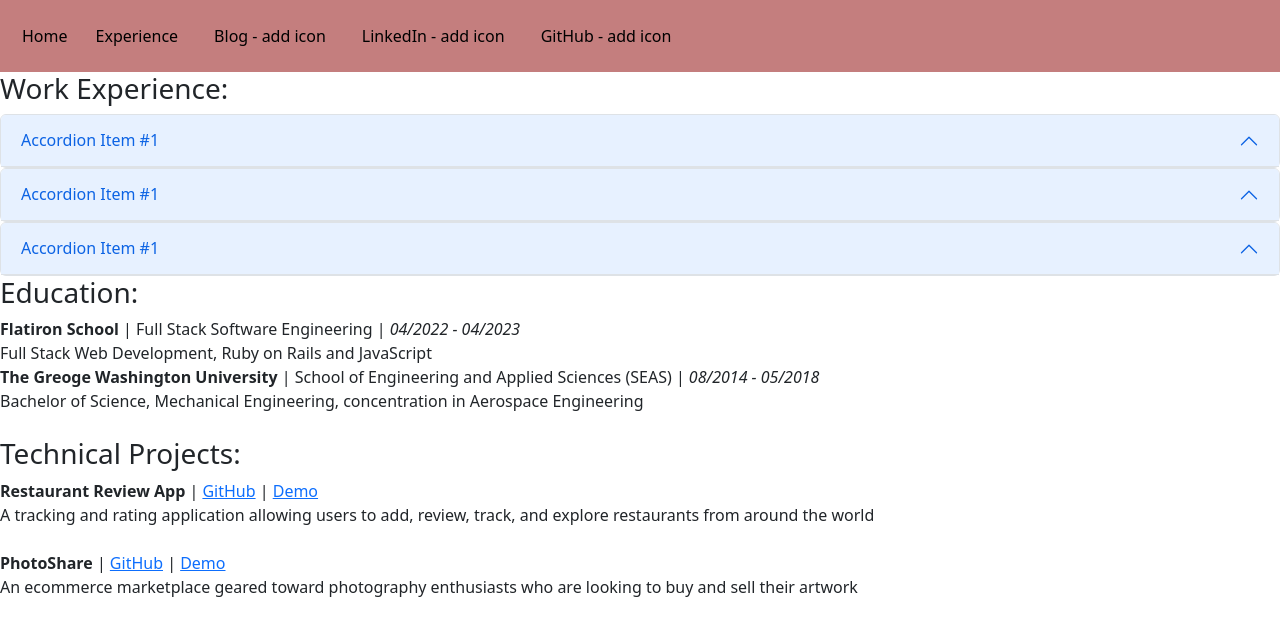
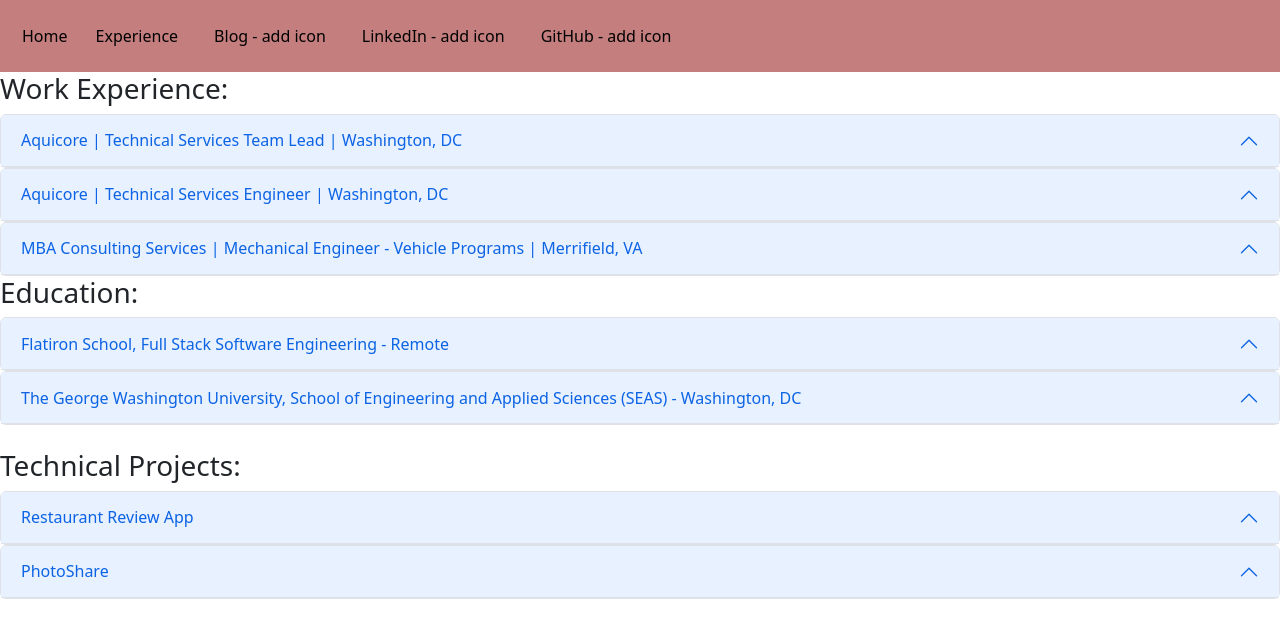
Before and after one commit to jasonbracco/Jason-Website, a React (Vite) app: page /experience in a window 1280 px wide. Shown: the top 638 px of the page. Built offline with nearby package versions, Linux system fonts and the light colour scheme.

Commit message:
all accordions are setup for projects/education/experience

```diff
--- a/src/components/EducationCard.tsx
+++ b/src/components/EducationCard.tsx
@@ -6,11 +6,26 @@
 
 function EducationCard({education}: ExperienceCardProps){
 
+    const accordionId = `accordion-${education.index}`;
+    const collapseId = `collapse-${education.index}`;
+
     return(
-        <div>
-            <strong>{education.name}</strong> | {education.program} | <em>{education.period}</em>
-            <br></br>
-            {education.degree}
+        <div className="accordion" id={accordionId}>
+            <div className="accordion-item">
+                <h2 className="accordion-header">
+                <button className="accordion-button" type="button" data-bs-toggle="collapse" data-bs-target={`#${collapseId}`} aria-expanded="false" aria-controls={collapseId}>
+                    {education.name}, {education.program} - {education.location}
+                </button>
+                </h2>
+                <div id={collapseId} className="accordion-collapse collapse" aria-labelledby={`heading-${education.index}`} data-bs-parent={`#${accordionId}`}>
+                    <div className="accordion-body">
+                        <em>{education.period}</em>
+                        <br></br>
+                        <br></br>
+                        {education.degree}
+                    </div>
+                </div>
+            </div>
         </div>
     )
 }
--- a/src/components/Experience.tsx
+++ b/src/components/Experience.tsx
@@ -23,12 +23,12 @@
     }
 
     let gw: Education = {
-        name:'The Greoge Washington University',
+        name:'The George Washington University',
         program: 'School of Engineering and Applied Sciences (SEAS)',
         degree: 'Bachelor of Science, Mechanical Engineering, concentration in Aerospace Engineering',
         location: 'Washington, DC',
         period: '08/2014 - 05/2018',
-        index: 1
+        index: 3
     }
 
     let flatiron: Education = {
@@ -37,7 +37,7 @@
         degree: 'Full Stack Web Development, Ruby on Rails and JavaScript',
         location: 'Remote',
         period: '04/2022 - 04/2023',
-        index: 2
+        index: 4
     }
 
     let mba_csi: WorkExperience = {
@@ -50,7 +50,7 @@
             'Performed queries using Oracle Business Intelligence to pinpoint the age and need to replace certain classes of vehicles in the overall fleet of 240,000 vehicles',
             'Played active role in testing and assessment of new Long Life Vehicle selection from more than 5 different prototypes, including trips to the TRC in Ohio for functional, on road, evaluations'
         ],
-        index: 1
+        index: 5
     }
 
     let aquicore_one: WorkExperience = {
@@ -64,7 +64,7 @@
             'Proactively investigated data quality issues leading to a 93% internal technical support ticket capture rate',
             'Guided customers throughout the support lifecycle, engaging with multiple levels of personnel and 3rd party contractors'
         ],
-        index: 2
+        index: 6
     }
 
     let aquicore_two: WorkExperience = {
@@ -78,7 +78,7 @@
             'Enabled a 200% decrease in time to resolution for product support tickets through structured support ticket reviews',
             'Tracked internal support CSAT score through quantitative and qualitative data'
         ],
-        index: 3
+        index: 7
     }
 
     let experienceArray = [aquicore_two, aquicore_one, mba_csi];
@@ -131,7 +131,7 @@
             <h3>Work Experience:</h3>
             {experienceArray.map((experience, index) => (
                 <div className='experience-card' key={index}>
-                    <ExperienceCard experience={experience} index={index} />
+                    <ExperienceCard experience={experience} />
                 </div>
             ))
             }
--- a/src/components/ExperienceCard.tsx
+++ b/src/components/ExperienceCard.tsx
@@ -2,38 +2,31 @@
 
 type ExperienceCardProps = {
     experience: WorkExperience;
-    index: number
 }
 
-function ExperienceCard({experience, index}: ExperienceCardProps){
+function ExperienceCard({experience}: ExperienceCardProps){
 
     const jobDescriptionArray: string[] = experience.description;
-    console.log(index)
 
-    const accordionId = `accordion-${index}`;
-    const collapseId = `collapse-${index}`;
+    const accordionId = `accordion-${experience.index}`;
+    const collapseId = `collapse-${experience.index}`;
 
     return(
-        // <div>
-        //     <strong>{experience.company}</strong> | {experience.role} | {experience.location} | <em>{experience.period}</em>
-        //     <br></br>
-        //     <ul className='job-highlights'>
-        //         {jobDescriptionArray.map((line, index) => (
-        //             <li key={index}>{line}</li>
-        //         ))}
-        //     </ul>
-        // </div>
-
         <div className="accordion" id={accordionId}>
             <div className="accordion-item">
                 <h2 className="accordion-header">
                 <button className="accordion-button" type="button" data-bs-toggle="collapse" data-bs-target={`#${collapseId}`} aria-expanded="false" aria-controls={collapseId}>
-                    Accordion Item #1
+                    {experience.company} | {experience.role} | {experience.location}
                 </button>
                 </h2>
-                <div id={collapseId} className="accordion-collapse collapse" aria-labelledby={`heading-${index}`} data-bs-parent={`#${accordionId}`}>
+                <div id={collapseId} className="accordion-collapse collapse" aria-labelledby={`heading-${experience.index}`} data-bs-parent={`#${accordionId}`}>
                     <div className="accordion-body">
-                        <strong>This is the first item's accordion body.</strong> It is shown by default, until the collapse plugin adds the appropriate classes that we use to style each element. These classes control the overall appearance, as well as the showing and hiding via CSS transitions. You can modify any of this with custom CSS or overriding our default variables. It's also worth noting that just about any HTML can go within the <code>.accordion-body</code>, though the transition does limit overflow.
+                        <em>{experience.period}</em>
+                        <ul className="job-highlights">
+                            {jobDescriptionArray.map((line, index) => (
+                                <li key={index}>{line}</li>
+                            ))}
+                        </ul>
                     </div>
                 </div>
             </div>
--- a/src/components/TechnicalProjectCard.tsx
+++ b/src/components/TechnicalProjectCard.tsx
@@ -6,13 +6,26 @@
 
 function TechnicalProjectCard({project}: ExperienceCardProps){
 
+    const accordionId = `accordion-${project.index}`;
+    const collapseId = `collapse-${project.index}`;
+
     return(
-        <div>
-            <strong>{project.name}</strong> | <a href = {project.gh_link}>GitHub</a> | <a href = {project.demo_link}>Demo</a>
-            <br></br>
-            {project.description}
-            <br></br>
-            <br></br>
+        <div className="accordion" id={accordionId}>
+            <div className="accordion-item">
+                <h2 className="accordion-header">
+                <button className="accordion-button" type="button" data-bs-toggle="collapse" data-bs-target={`#${collapseId}`} aria-expanded="false" aria-controls={collapseId}>
+                    {project.name}
+                </button>
+                </h2>
+                <div id={collapseId} className="accordion-collapse collapse" aria-labelledby={`heading-${project.index}`} data-bs-parent={`#${accordionId}`}>
+                    <div className="accordion-body">
+                        <em>{project.description}</em>
+                        <br></br>
+                        <br></br>
+                        <a href={`${project.gh_link}`}>GitHub</a> | <a href={`${project.demo_link}`}>Demo</a>
+                    </div>
+                </div>
+            </div>
         </div>
     )
 }
```
